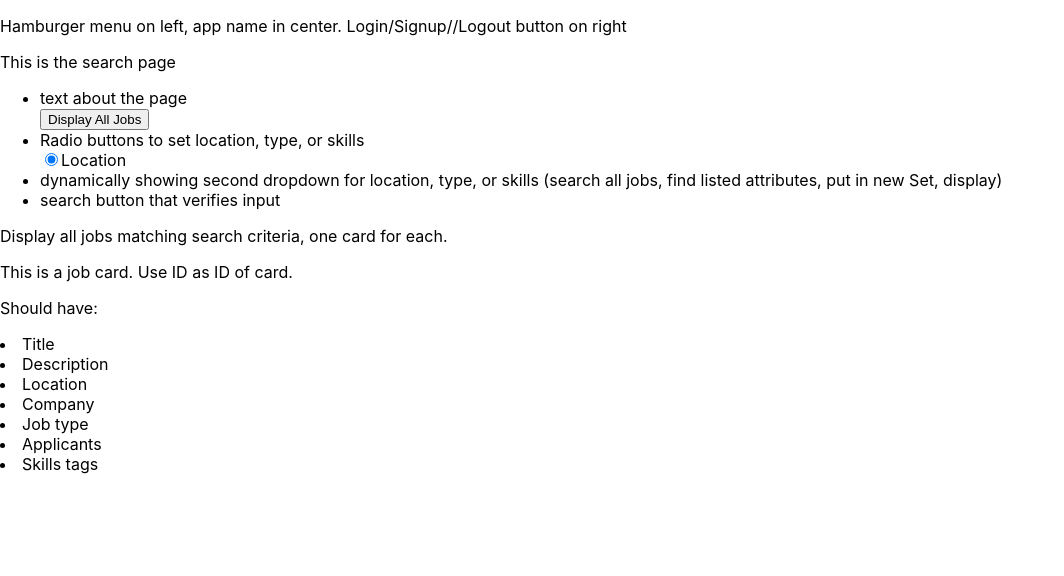
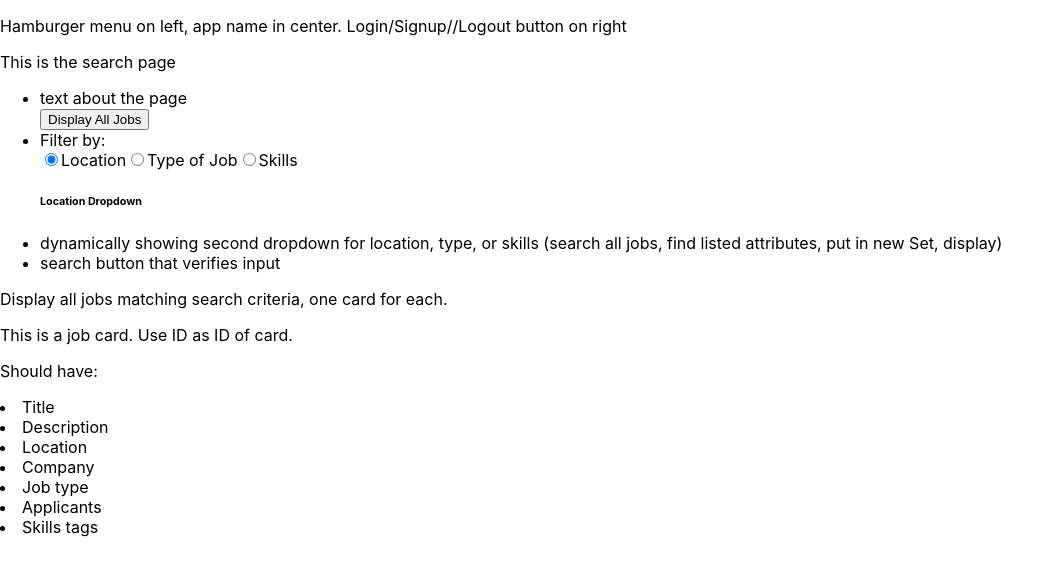
Before and after one commit to SPFlores/perUse, a React (Create React App) app in the folder Client/: page /search in a window 1280 px wide. Both pictures are taken after a click on the radio button "Location". Shown: the top 576 px of the page, without its empty margins (0-1064 px from the left). Built offline with nearby package versions, Linux system fonts and the light colour scheme.

Commit message:
dynamic filter radio buttons

```diff
--- a/Client/src/pages/Search/Search.js
+++ b/Client/src/pages/Search/Search.js
@@ -9,13 +9,19 @@ const SearchPage = _ => {
     searchLocation: false,
     searchType: false,
     searchSkill: false,
-    jobs: []
+    jobs: [],
+    location: false,
+    locations: [],
+    type: false,
+    types: [],
+    skills: false,
+    skills_tags: []
   })
 
   useEffect(_ => {
     searchState.jobs.forEach(job => console.log('render card'))
   },
-  [searchState.jobs])
+    [searchState.jobs])
 
   searchState.handleSearchAll = e => {
     axios.get('/jobs')
@@ -28,6 +34,29 @@ const SearchPage = _ => {
 
   searchState.locationFilter = _ => {
     console.log('location dropdown appears')
+    setSearchState({
+      ...searchState, location: true,
+      type: false,
+      skills: false
+    })
+  }
+
+  searchState.typeFilter = _ => {
+    console.log('type dropdown appears')
+    setSearchState({
+      ...searchState, location: false,
+      type: true,
+      skills: false
+    })
+  }
+
+  searchState.skillsFilter = _ => {
+    console.log('skills dropdown appears')
+    setSearchState({
+      ...searchState, location: false,
+      type: false,
+      skills: true
+    })
   }
 
   return (
@@ -36,8 +65,13 @@ const SearchPage = _ => {
       <ul>
         <li>text about the page</li>
         <button id='searchAll' onClick={searchState.handleSearchAll}>Display All Jobs</button>
-        <li>Radio buttons to set location, type, or skills</li>
-        <input type='radio' name='location' id='locationRadio' onClick={searchState.locationFilter} /><label htmlFor='locationRadio'>Location</label>
+        <li>Filter by:</li>
+        <input type='radio' name='filter' id='locationRadio' onClick={searchState.locationFilter} /><label htmlFor='locationRadio'>Location</label>
+        <input type='radio' name='filter' id='typeRadio' onClick={searchState.typeFilter} /><label htmlFor='typeRadio'>Type of Job</label>
+        <input type='radio' name='filter' id='skillsRadio' onClick={searchState.skillsFilter} /><label htmlFor='skillsRadio'>Skills</label>
+
+        {searchState.location ? <h6>Location Dropdown</h6> : searchState.type ? <h6>Type Dropdown</h6> : searchState.skills ? <h6>Skills Dropdown</h6> : null}
+
         <li>dynamically showing second dropdown for location, type, or skills (search all jobs, find listed attributes, put in new Set, display)</li>
         <li>search button that verifies input</li>
       </ul>
```
